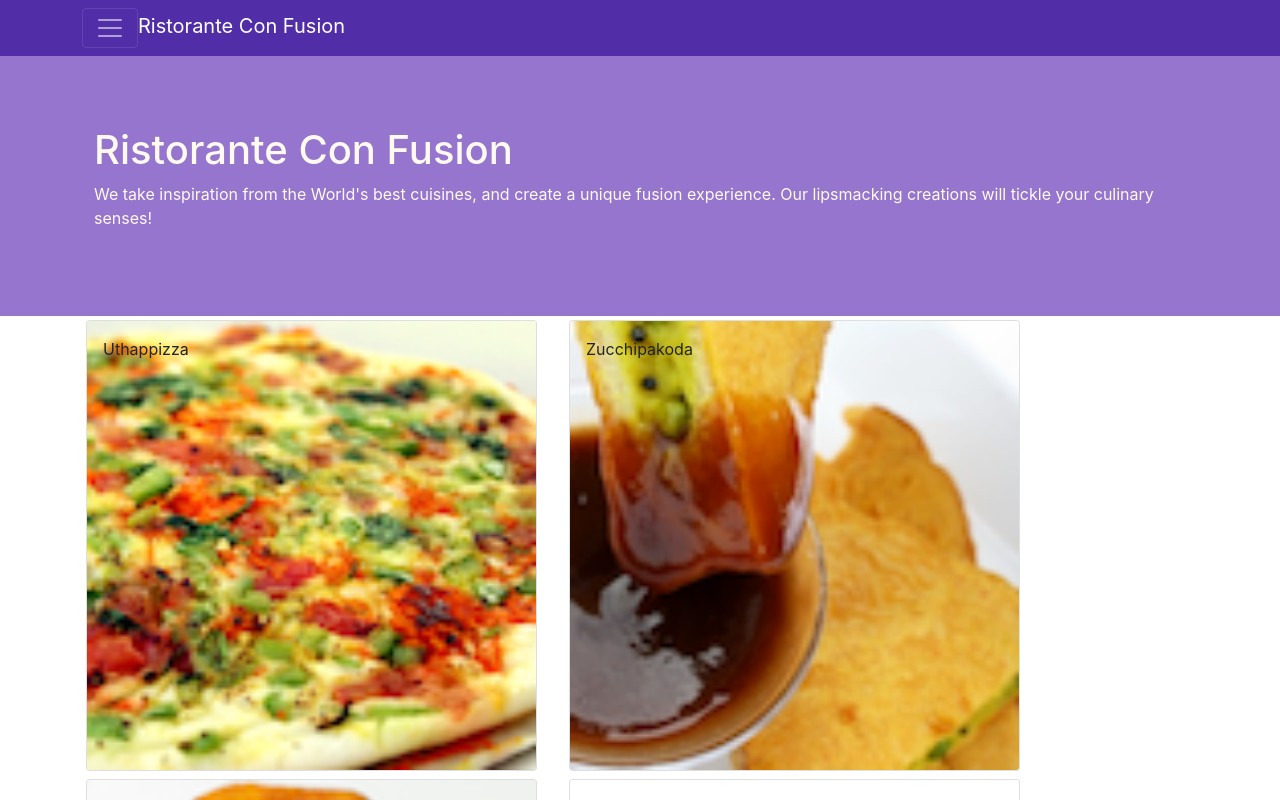
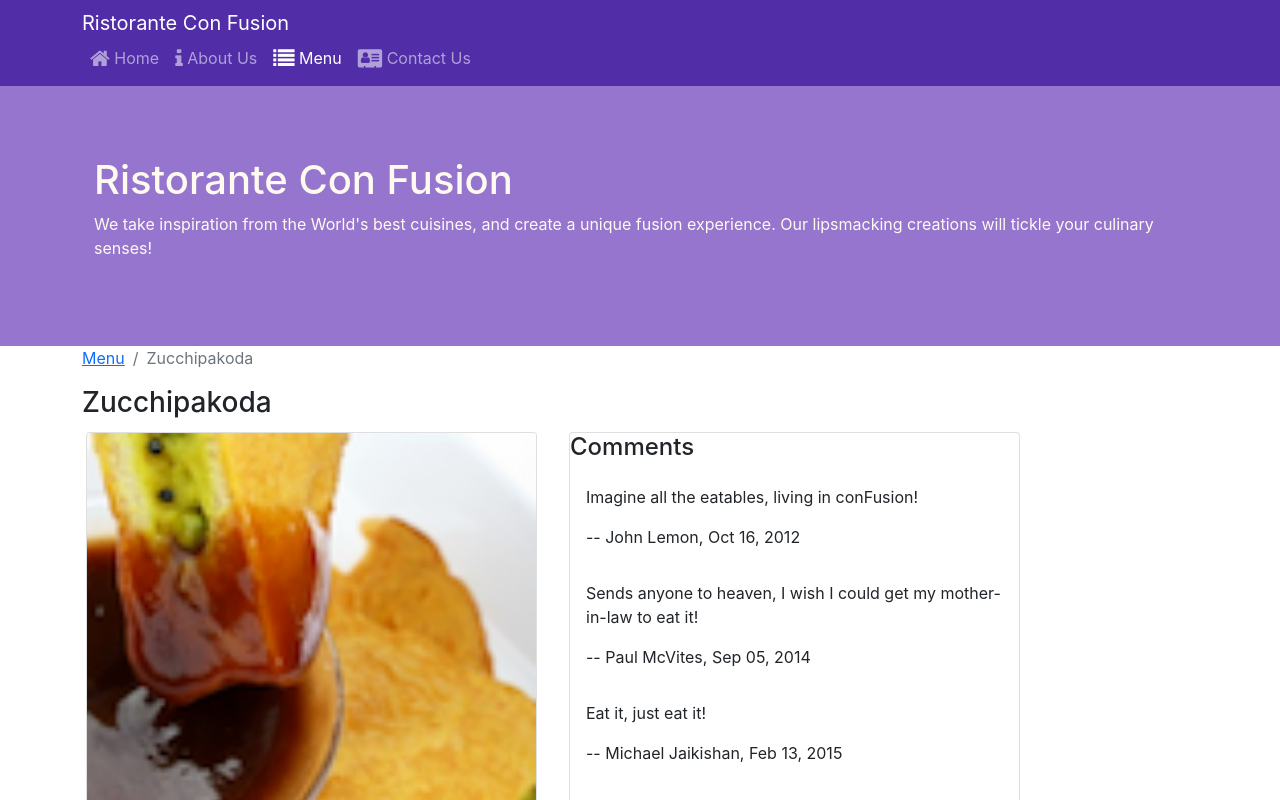
Before and after one commit to ticflay/confusion-react, a React (Create React App) app: page /menu/1 in a window 1280 px wide. Shown: the top 800 px of the page. Built offline with nearby package versions, Linux system fonts and the light colour scheme.

Commit message:
Single Page Applications Part 2

```diff
--- a/src/components/ContactComponent.js
+++ b/src/components/ContactComponent.js
@@ -1,8 +1,21 @@
 import React from "react";
+import { Breadcrumb, BreadcrumbItem } from "reactstrap";
+import { Link } from "react-router-dom";
 
 function Contact(props) {
   return (
     <div className="container">
+      <div className="row">
+        <Breadcrumb>
+          <BreadcrumbItem>
+            <Link to="/home">Home</Link>
+          </BreadcrumbItem>
+          <BreadcrumbItem active>Contact Us</BreadcrumbItem>
+        </Breadcrumb>
+        <div className="col-12">
+          <h3>Contact Us</h3>
+        </div>
+      </div>
       <div className="row row-content">
         <div className="col-12">
           <h3>Location Information</h3>
--- a/src/components/DishdetailComponent.js
+++ b/src/components/DishdetailComponent.js
@@ -1,5 +1,15 @@
 import React from "react";
-import { Card, CardImg, CardText, CardBody, CardTitle } from "reactstrap";
+import {
+  Card,
+  CardImg,
+  CardText,
+  CardBody,
+  CardTitle,
+  Breadcrumb,
+  BreadcrumbItem,
+} from "reactstrap";
+import { Link } from "react-router-dom";
+import { useParams } from "react-router-dom";
 
 function RenderDish({ dish }) {
   if (dish) {
@@ -38,21 +48,34 @@ function RenderComments({ comments }) {
   }
 }
 const DishDetail = (props) => {
+  const { dishes, comments } = props;
+  let { dishId } = useParams();
+  const dish = dishes.filter((dish) => dish.id === parseInt(dishId, 10))[0];
+  const comment = comments.filter(
+    (comment) => comment.dishId === parseInt(dishId, 10)
+  );
   return (
     <div className="container">
-      <div className="row col-12">
+      <div className="row">
+        <Breadcrumb>
+          <BreadcrumbItem>
+            <Link to="/menu">Menu</Link>
+          </BreadcrumbItem>
+          <BreadcrumbItem active>{dish.name}</BreadcrumbItem>
+        </Breadcrumb>
+        <div className="col-12">
+          <h3>{dish.name}</h3>
+        </div>
+      </div>
+      <div className="row">
         <div className="col-12 col-md-5 m-1">
           <Card>
-            <CardImg
-              width="100%"
-              src={props.dish.image}
-              alt={props.dish.name}
-            />
-            <RenderDish dish={props.dish} />
+            <CardImg width="100%" src={dish.image} alt={dish.name} />
+            <RenderDish dish={dish} />
           </Card>
         </div>
         <div className="col-12  col-md-5 m-1">
-          <RenderComments comments={props.dish.comments} />
+          <RenderComments comments={comments} />
         </div>
       </div>
     </div>
--- a/src/components/HeaderComponent.js
+++ b/src/components/HeaderComponent.js
@@ -27,7 +27,7 @@ class Header extends Component {
   render() {
     return (
       <>
-        <Navbar dark>
+        <Navbar dark expand="md">
           <div className="container">
             <NavbarToggler onClick={this.toggleNav} />
             <NavbarBrand href="/">Ristorante Con Fusion</NavbarBrand>
--- a/src/components/MainComponent.js
+++ b/src/components/MainComponent.js
@@ -25,6 +25,7 @@ class Main extends Component {
   onDishSelect(id) {
     this.setState({ selectedDish: id });
   }
+
   render() {
     return (
       <div>
@@ -47,10 +48,18 @@ class Main extends Component {
             }
           />
           <Route path="menu/*" element={<Menu dishes={this.state.dishes} />} />
+          <Route
+            path="/menu/:dishId"
+            element={
+              <DishDetail
+                dishes={this.state.dishes}
+                comments={this.state.comments}
+              />
+            }
+          />
           <Route path="contactus/*" element={<Contact />} />
           <Route path="/" element={<Navigate to="/home" />} />
         </Routes>
-
         <Footer />
       </div>
     );
--- a/src/components/MenuComponent.js
+++ b/src/components/MenuComponent.js
@@ -6,15 +6,20 @@ import {
   CardText,
   CardBody,
   CardTitle,
+  Breadcrumb,
+  BreadcrumbItem,
 } from "reactstrap";
+import { Link } from "react-router-dom";
 
 function RenderMenuItem({ dish, onClick }) {
   return (
     <Card>
-      <CardImg width="100%" src={dish.image} alt={dish.name} />
-      <CardImgOverlay>
-        <CardTitle>{dish.name}</CardTitle>
-      </CardImgOverlay>
+      <Link to={`/menu/${dish.id}`}>
+        <CardImg width="100%" src={dish.image} alt={dish.name} />
+        <CardImgOverlay>
+          <CardTitle>{dish.name}</CardTitle>
+        </CardImgOverlay>
+      </Link>
     </Card>
   );
 }
@@ -30,6 +35,17 @@ const Menu = (props) => {
 
   return (
     <div className="container">
+      <div className="row">
+        <Breadcrumb>
+          <BreadcrumbItem>
+            <Link to="/home">Home</Link>
+          </BreadcrumbItem>
+          <BreadcrumbItem active>Menu</BreadcrumbItem>
+        </Breadcrumb>
+        <div className="col-12">
+          <h3>Menu</h3>
+        </div>
+      </div>
       <div className="row">{menu}</div>
     </div>
   );
```
